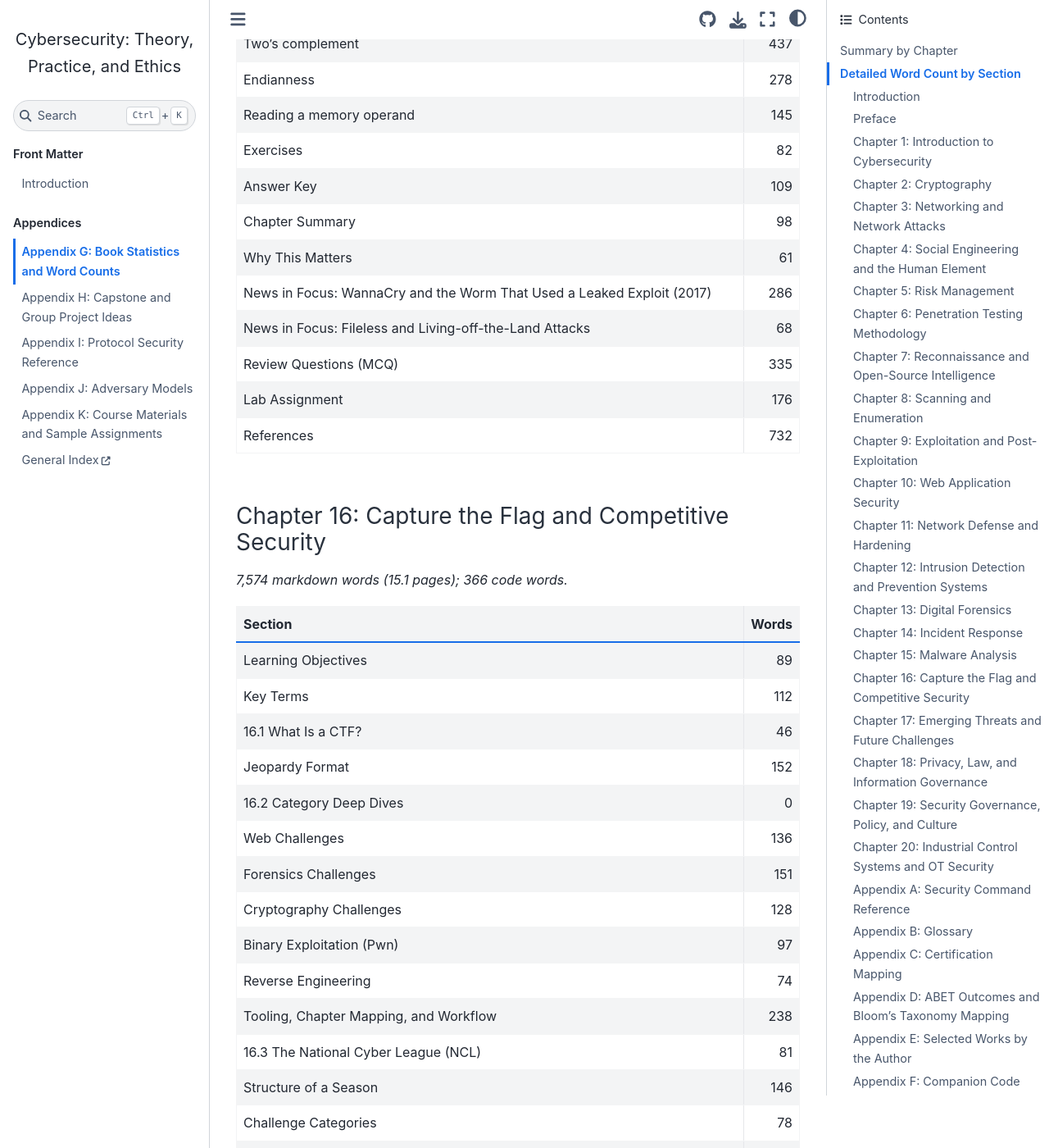
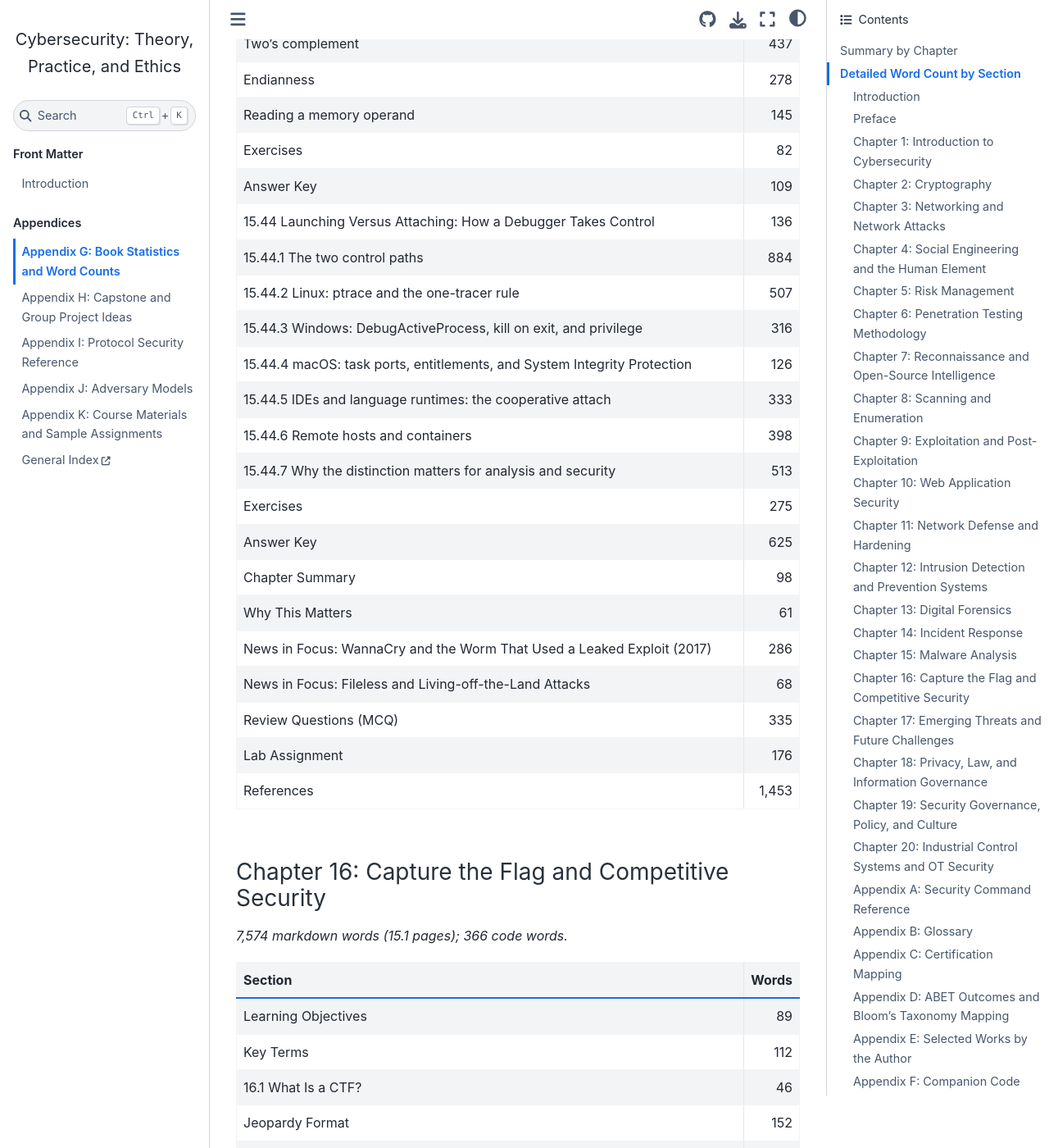
Before and after one commit to devharsh/cybersec-textbook, a Jupyter Book: the page built from chapters/appendix_g/appendix_g.md, in a window 1280 px wide and 1400 px high, scrolled down 43022 px. Shown: the whole window at 82% size. Built offline with Jupyter Book 1.0.4 settings and Sphinx 7.4.7 and the Sphinx Book theme 1.1.4, drawn with Linux system fonts in a browser that asks for light colours; pages that are not in the unit, such as notebooks, are missing from menus; some of the changed text lies outside the part shown.

Commit message:
Ch15: add Section 15.44 on launching versus attaching a debugger
Expand a reader's note comparing launch-mode and attach-mode debugging
into a full, verified section in the malware chapter, after 15.43.

15.44.1 sets out the two control paths: what both give once connected,
the permissions a launched program inherits, the build step and the
Start Debugging keys, PID reuse, a comparison table (lifecycle, startup
coverage, disconnect, while connected, setting, and the permission gate),
and the cost of pausing a live service under GDB's all-stop mode.
15.44.2 to 15.44.4 cover the mechanism and permission check on each
platform: Linux ptrace (TRACEME, ATTACH, SEIZE, one tracer per thread,
Yama ptrace_scope, CAP_SYS_PTRACE, GDB's attach, detach, quit and run
behavior), Windows (DebugActiveProcess, the kill-on-exit default,
SeDebugPrivilege, Session 0, WinDbg q versus qd and .detach), and macOS
(task ports, the debugging entitlement, get-task-allow, SIP). 15.44.5
covers IDEs and the cooperative attach of JDWP, the Node.js inspector
and debugpy. 15.44.6 covers remote hosts (gdbserver, msvsmon.exe) and
containers (Docker seccomp and SYS_PTRACE, kubectl debug --target).
15.44.7 covers the startup gap, detach safety, anti-debugging (MITRE
ATT&CK T1622) and exposed debug interfaces.

Corrections to the source note: Ctrl+Alt+P is the Attach shortcut in
Visual Studio only (IntelliJ IDEA uses Ctrl+Alt+F5 on Windows, Ctrl+Alt+5
on Linux, Option+Shift+F5 on macOS); disconnecting does not always leave
the target running, since Windows defaults to kill-on-exit; attaching is
not low impact while connected; and launch mode also works remotely.

Every command transcript was reproduced in a Linux lab, including a
finding that gdbserver 127.0.0.1:2345 listens on every interface. Every
claim was checked against primary documentation, and two independent
review passes found no factual errors in the core claims. Adds chapter
references 44 to 69, a JDWP glossary entry in Appendix B,
cross-references from 9.28 and 15.35, and regenerated word counts.
check_acronyms reports 0 failures and the jupyter-book build succeeds.

Co-Authored-By: Claude Opus 5.5 <noreply@anthropic.com>
Claude-Session: https://claude.ai/code/session_01ShEA6SZzxZywyuwrmSxsoZ

```diff
--- a/chapters/appendix_g/appendix_g.md
+++ b/chapters/appendix_g/appendix_g.md
@@ -18,20 +18,20 @@ Last generated: 2026-09-27.
 | Chapter 6: Penetration Testing Methodology | 9,787 | 265 | 19.6 |
 | Chapter 7: Reconnaissance and Open-Source Intelligence | 7,605 | 464 | 15.2 |
 | Chapter 8: Scanning and Enumeration | 7,231 | 816 | 14.5 |
-| Chapter 9: Exploitation and Post-Exploitation | 22,407 | 587 | 44.8 |
+| Chapter 9: Exploitation and Post-Exploitation | 22,438 | 587 | 44.9 |
 | Chapter 10: Web Application Security | 8,526 | 372 | 17.1 |
 | Chapter 11: Network Defense and Hardening | 17,938 | 258 | 35.9 |
 | Chapter 12: Intrusion Detection and Prevention Systems | 10,043 | 1,114 | 20.1 |
 | Chapter 13: Digital Forensics | 10,469 | 875 | 20.9 |
 | Chapter 14: Incident Response | 9,786 | 828 | 19.6 |
-| Chapter 15: Malware Analysis | 36,655 | 423 | 73.3 |
+| Chapter 15: Malware Analysis | 41,509 | 423 | 83.0 |
 | Chapter 16: Capture the Flag and Competitive Security | 7,574 | 366 | 15.1 |
 | Chapter 17: Emerging Threats and Future Challenges | 17,298 | 878 | 34.6 |
 | Chapter 18: Privacy, Law, and Information Governance | 7,069 | 387 | 14.1 |
 | Chapter 19: Security Governance, Policy, and Culture | 13,598 | 482 | 27.2 |
 | Chapter 20: Industrial Control Systems and OT Security | 13,679 | 442 | 27.4 |
 | Appendix A: Security Command Reference | 1,681 | 0 | 3.4 |
-| Appendix B: Glossary | 5,242 | 0 | 10.5 |
+| Appendix B: Glossary | 5,286 | 0 | 10.6 |
 | Appendix C: Certification Mapping | 1,861 | 0 | 3.7 |
 | Appendix D: ABET Outcomes and Bloom's Taxonomy Mapping | 775 | 0 | 1.6 |
 | Appendix E: Selected Works by the Author | 1,583 | 0 | 3.2 |
@@ -1019,13 +1019,23 @@ Last generated: 2026-09-27.
 |     Reading a memory operand | 145 |
 |     Exercises | 82 |
 |     Answer Key | 109 |
+| 15.44 Launching Versus Attaching: How a Debugger Takes Control | 136 |
+|     15.44.1 The two control paths | 884 |
+|     15.44.2 Linux: ptrace and the one-tracer rule | 507 |
+|     15.44.3 Windows: DebugActiveProcess, kill on exit, and privilege | 316 |
+|     15.44.4 macOS: task ports, entitlements, and System Integrity Protection | 126 |
+|     15.44.5 IDEs and language runtimes: the cooperative attach | 333 |
+|     15.44.6 Remote hosts and containers | 398 |
+|     15.44.7 Why the distinction matters for analysis and security | 513 |
+|     Exercises | 275 |
+|     Answer Key | 625 |
 | Chapter Summary | 98 |
 | Why This Matters | 61 |
 | News in Focus: WannaCry and the Worm That Used a Leaked Exploit (2017) | 286 |
 | News in Focus: Fileless and Living-off-the-Land Attacks | 68 |
 | Review Questions (MCQ) | 335 |
 | Lab Assignment | 176 |
-| References | 732 |
+| References | 1,453 |
 
 ### Chapter 16: Capture the Flag and Competitive Security
 
@@ -1395,7 +1405,7 @@ Last generated: 2026-09-27.
 
 ### Appendix B: Glossary
 
-*5,242 markdown words (10.5 pages); 0 code words.*
+*5,286 markdown words (10.6 pages); 0 code words.*
 
 | Section | Words |
 |---|---:|
```
Also changed, not shown: other parts of chapters/appendix_g/appendix_g.md (+7 -7 lines), chapters/00_intro/introduction.md (+8 -8 lines), intro.md (+1 -1 lines), scripts/SESSION_CHANGES.md (+92 -0 lines), 3 other files.
